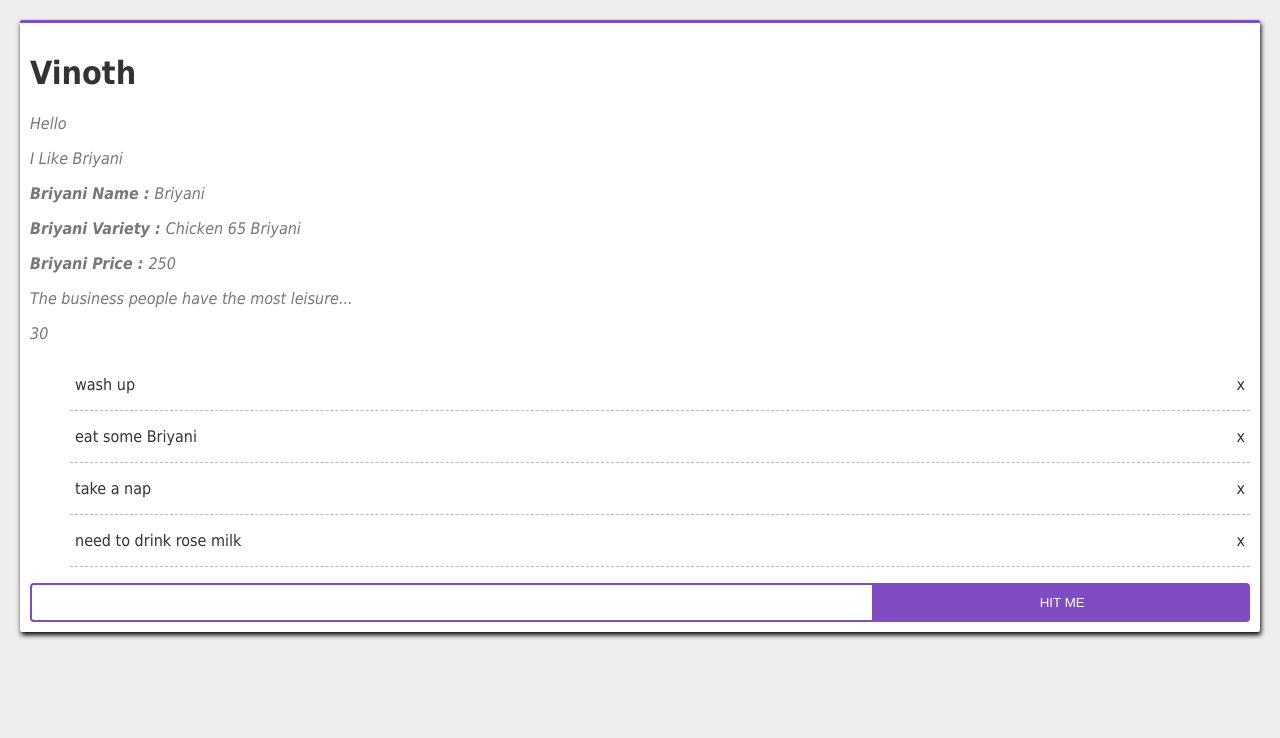
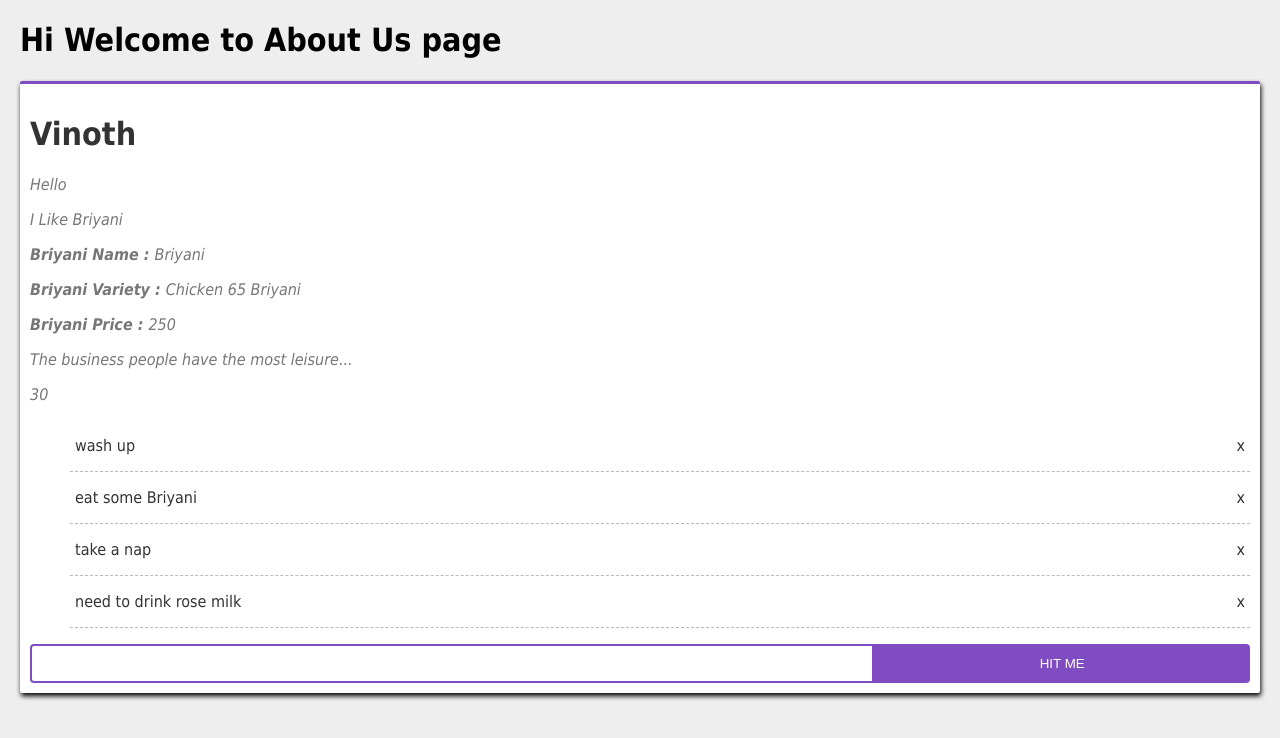
Before and after one commit to vinothsmart/react-redux-complete, a React (Create React App) app in the folder todolist/: page /about in a window 1280 px wide. Shown: the top 738 px of the page. Built offline with nearby package versions, Linux system fonts and the light colour scheme.

Commit message:
aboutus page route added

```diff
--- a/todolist/src/App.js
+++ b/todolist/src/App.js
@@ -5,6 +5,7 @@ import TodoComponent from "./Component/TodoComponent";
 import TodoItem from "./Component/TodoItem";
 import AddItem from "./Component/AddItem";
 import { BrowserRouter as Router, Switch, Route, Link } from "react-router-dom";
+import AboutUs from "./Component/AboutUs";
 
 function App() {
   let myBriyani = {
@@ -83,6 +84,7 @@ function App() {
     <>
       <Router>
         {/* <Route path={"/"} component={TodoComponent}></Route> */}
+        <Route path={"/about"} component={AboutUs}></Route>
       </Router>
       <div id="todo-wrapper">
         <TodoComponent message="I Like Briyani" briyani={myBriyani} />
--- /dev/null
+++ b/todolist/src/Component/AboutUs.js
@@ -0,0 +1,7 @@
+import React from "react";
+
+function AboutUs() {
+  return <h1>Hi Welcome to About Us page</h1>;
+}
+
+export default AboutUs;
```
